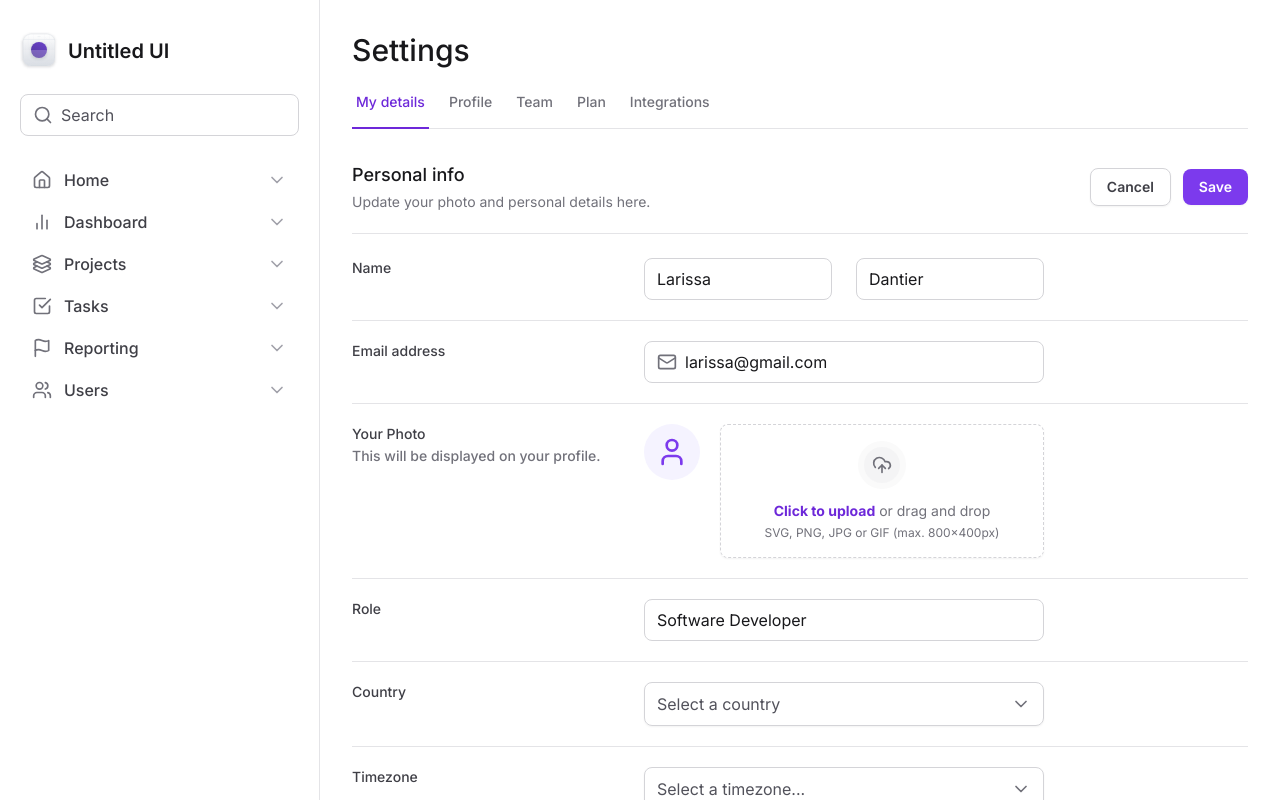
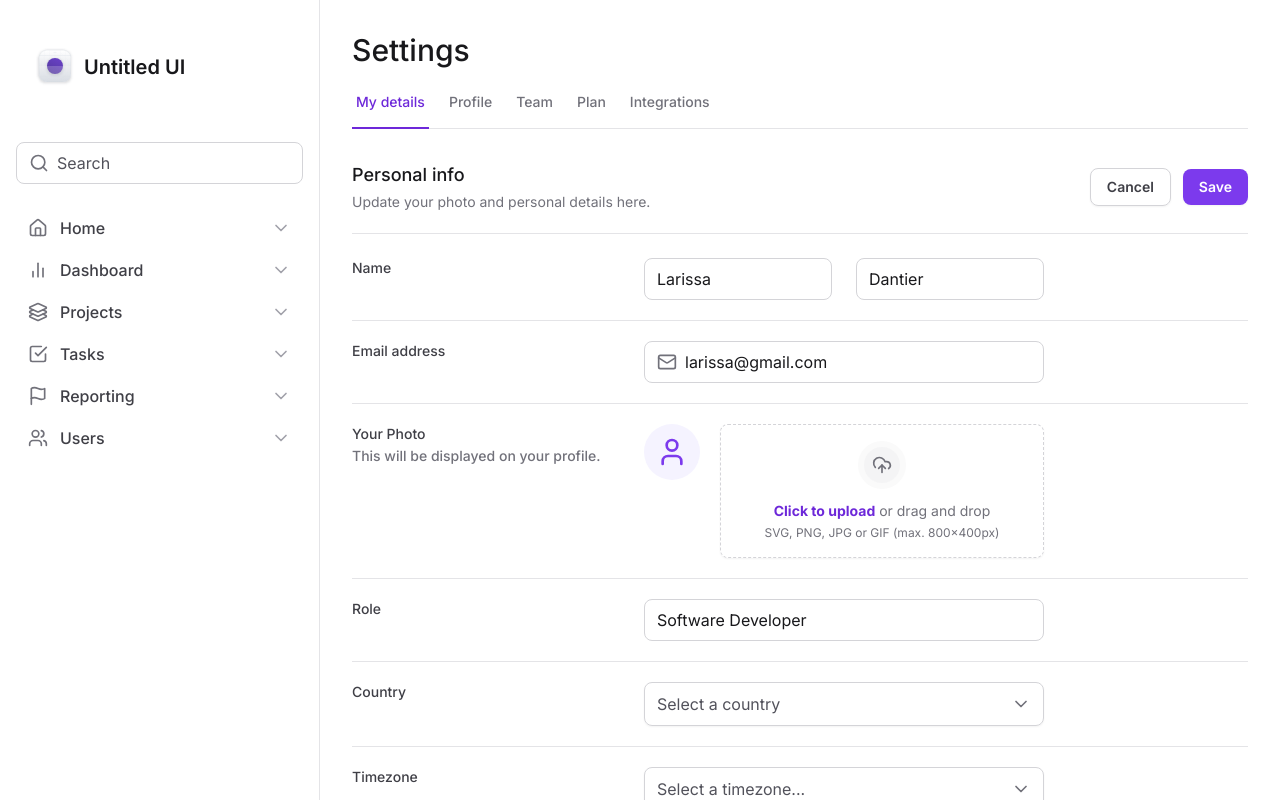
Before and after one commit to larissadantier/tailwind-next, a Next.js app: page / in a window 1280 px wide. Shown: the top 800 px of the page. Built offline with nearby package versions, Linux system fonts and the light colour scheme.

Commit message:
feat: initial responsvide sidebar

```diff
--- a/src/components/Form/FileInput/FileItem.tsx
+++ b/src/components/Form/FileInput/FileItem.tsx
@@ -1,7 +1,9 @@
-import { Button } from '@/components/Button'
-import { formatBytes } from '@/utils/format-bytes'
 import { CheckCircle2, Trash2, UploadCloud } from 'lucide-react'
 import { tv, VariantProps } from 'tailwind-variants'
+
+import { Button } from '@/components/Button'
+
+import { formatBytes } from '@/utils/format-bytes'
 
 const fileItem = tv({
   slots: {
--- a/src/components/Sidebar/index.tsx
+++ b/src/components/Sidebar/index.tsx
@@ -10,8 +10,8 @@ import { Profile } from './components/profile'
 
 export default function Aside() {
   return (
-    <aside className="flex flex-col gap-6 border-r border-zinc-200 px-5 py-8">
-      <div className="flex items-center gap-2.5">
+    <aside className="fixed bottom-0 left-0 right-0 top-0 z-20 flex flex-col gap-6 border-b border-r border-zinc-200 bg-white p-4 lg:relative lg:right-auto lg:w-80 lg:border-r">
+      <div className="flex items-center gap-2.5 lg:px-5 lg:py-8">
         <LogoSVG />
         <span className="text-xl font-semibold text-zinc-900">Untitled UI</span>
       </div>
```
